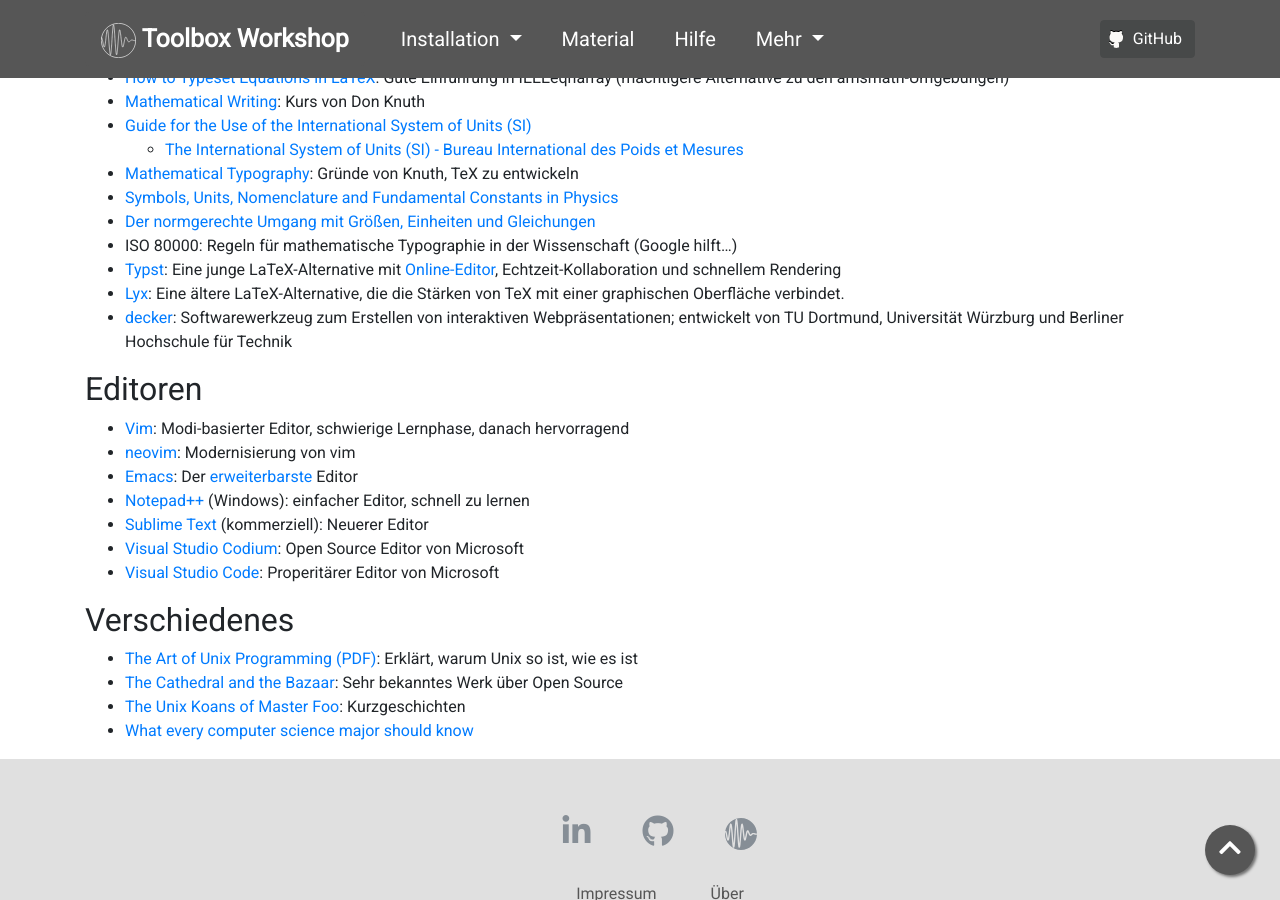
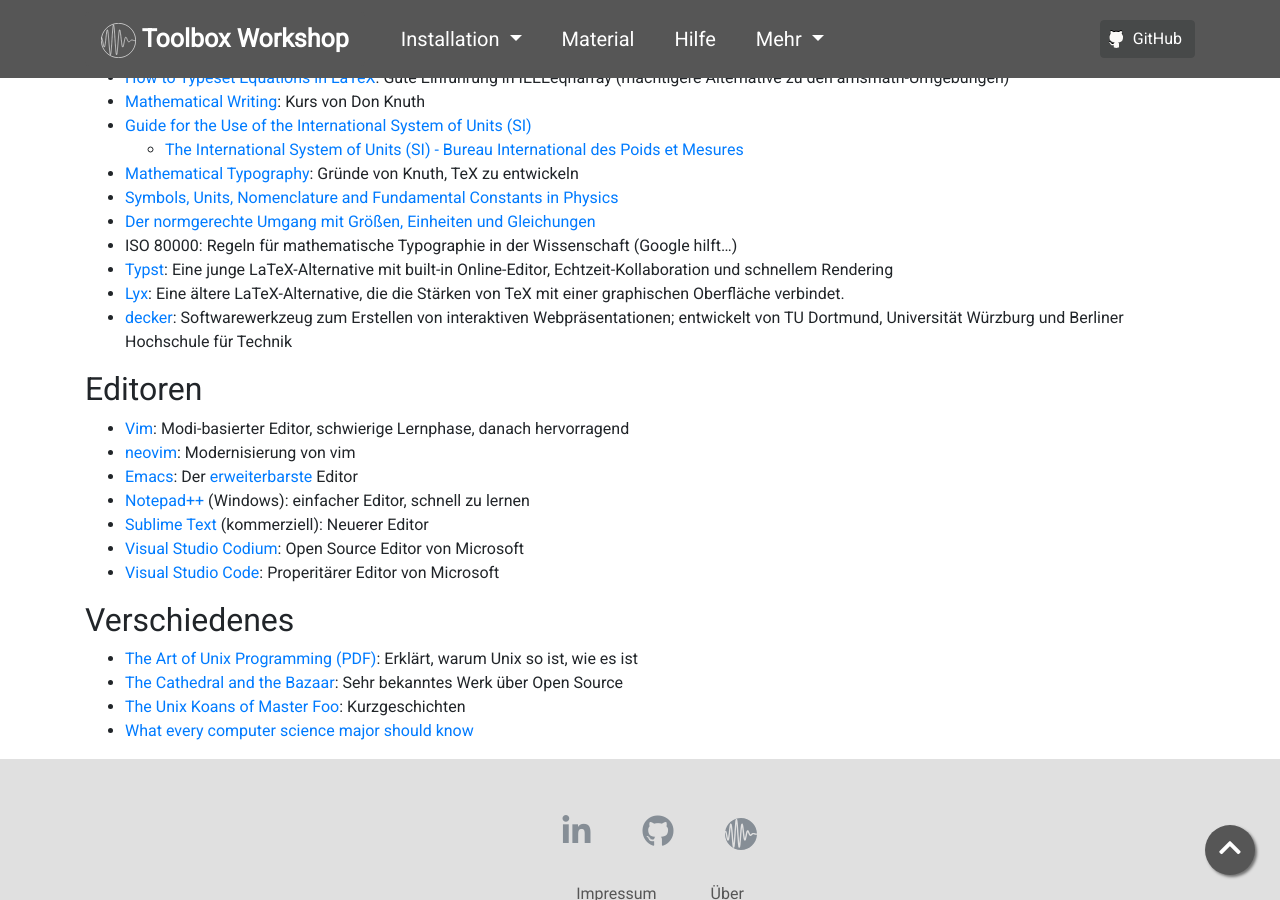
Before and after one commit to pep-dortmund/homepage-toolbox, a Jekyll site: the page built from links.md, in a window 1280 px wide and 900 px high, scrolled down 1642 px. Built offline with Jekyll 4.4.1, drawn with Linux system fonts in a browser that asks for light colours; nearby versions of some CDN libraries.

Commit message:
remove second typst link
They updated the website and it is now easier to find the online editor and the git repo for local installation.

```diff
--- a/links.md
+++ b/links.md
@@ -83,7 +83,7 @@
 - [Symbols, Units, Nomenclature and Fundamental Constants in Physics](https://iupap.org/wp-content/uploads/2021/03/A4.pdf){:target="_blank"}
 - [Der normgerechte Umgang mit Größen, Einheiten und Gleichungen](https://www.physik.tu-darmstadt.de/media/fachbereich_physik/phys_studium/phys_studium_bachelor/phys_studium_bsc_praktika/phys_studium_bsc_praktika_gp/phys_studium_bsc_praktika_gp_regeln/Gr_Einh_Gl.pdf){:target="_blank"}
 - ISO 80000: Regeln für mathematische Typographie in der Wissenschaft (Google hilft…)
-- [Typst](https://typst.app/){:target="_blank"}: Eine junge LaTeX-Alternative mit [Online-Editor](https://typst.app/), Echtzeit-Kollaboration und schnellem Rendering
+- [Typst](https://typst.app/){:target="_blank"}: Eine junge LaTeX-Alternative mit built-in Online-Editor, Echtzeit-Kollaboration und schnellem Rendering
 - [Lyx](https://www.lyx.org/){:target="_blank"}: Eine ältere LaTeX-Alternative, die die Stärken von TeX mit einer graphischen Oberfläche verbindet.
 - [decker](https://decker.cs.tu-dortmund.de/){:target="_blank"}: Softwarewerkzeug zum Erstellen von interaktiven Webpräsentationen; entwickelt von TU Dortmund, Universität Würzburg und Berliner Hochschule für Technik
 
```
